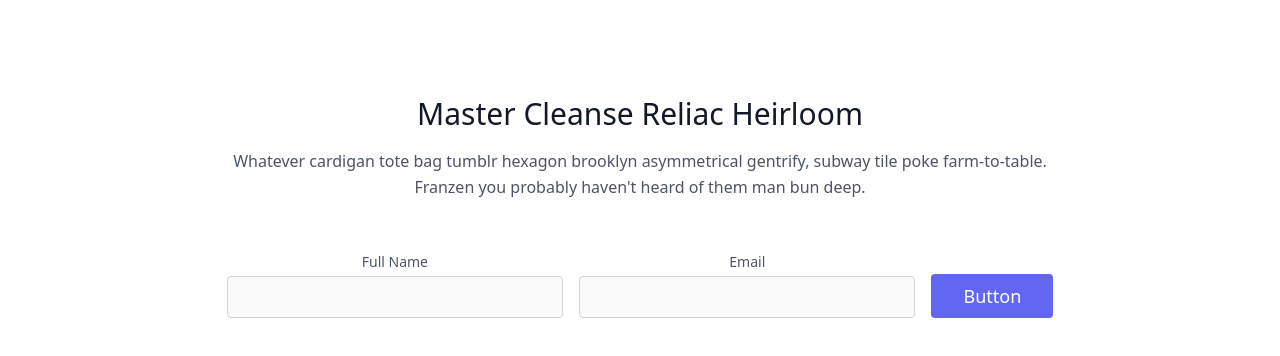
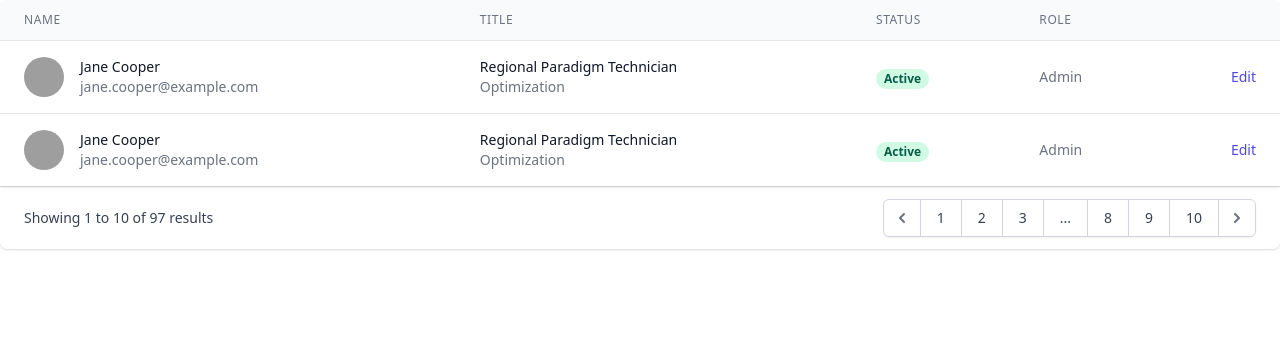
Before and after one commit to s4nt14go/star-wars-frontend, a React (Create React App) app: page / in a window 1280 px wide. Shown: the top 356 px of the page. Built offline with nearby package versions, Linux system fonts and the light colour scheme; grey boxes are pictures that could not be loaded.

Commit message:
feat: add example table with pagination

```diff
--- a/src/App.tsx
+++ b/src/App.tsx
@@ -4,33 +4,185 @@ import './App.css';
 function App() {
   return (
     <div className="App">
-      <section className="text-gray-600 body-font">
-        <div className="container px-5 py-24 mx-auto">
-          <div className="flex flex-col text-center w-full mb-12">
-            <h1 className="sm:text-3xl text-2xl font-medium title-font mb-4 text-gray-900">Master Cleanse Reliac
-              Heirloom</h1>
-            <p className="lg:w-2/3 mx-auto leading-relaxed text-base">Whatever cardigan tote bag tumblr hexagon brooklyn
-              asymmetrical gentrify, subway tile poke farm-to-table. Franzen you probably haven't heard of them man bun
-              deep.</p>
-          </div>
-          <div
-            className="flex lg:w-2/3 w-full sm:flex-row flex-col mx-auto px-8 sm:space-x-4 sm:space-y-0 space-y-4 sm:px-0 items-end">
-            <div className="relative flex-grow w-full">
-              <label htmlFor="full-name" className="leading-7 text-sm text-gray-600">Full Name</label>
-              <input type="text" id="full-name" name="full-name"
-                     className="w-full bg-gray-100 bg-opacity-50 rounded border border-gray-300 focus:border-indigo-500 focus:bg-transparent focus:ring-2 focus:ring-indigo-200 text-base outline-none text-gray-700 py-1 px-3 leading-8 transition-colors duration-200 ease-in-out" />
+
+      <div className="bg-white overflow-hidden shadow sm:rounded-lg">
+
+      <div className="flex flex-col">
+        <div className="-my-2 overflow-x-auto sm:-mx-6 lg:-mx-8">
+          <div className="py-2 align-middle inline-block min-w-full sm:px-6 lg:px-8">
+            <div className="shadow overflow-hidden">
+              <table className="min-w-full divide-y divide-gray-200 text-left">
+                <thead className="bg-gray-50">
+                <tr>
+                  <th scope="col"
+                      className="px-6 py-3 text-left text-xs font-medium text-gray-500 uppercase tracking-wider">
+                    Name
+                  </th>
+                  <th scope="col"
+                      className="px-6 py-3 text-left text-xs font-medium text-gray-500 uppercase tracking-wider">
+                    Title
+                  </th>
+                  <th scope="col"
+                      className="px-6 py-3 text-left text-xs font-medium text-gray-500 uppercase tracking-wider">
+                    Status
+                  </th>
+                  <th scope="col"
+                      className="px-6 py-3 text-left text-xs font-medium text-gray-500 uppercase tracking-wider">
+                    Role
+                  </th>
+                  <th scope="col" className="relative px-6 py-3">
+                    <span className="sr-only">Edit</span>
+                  </th>
+                </tr>
+                </thead>
+                <tbody className="bg-white divide-y divide-gray-200">
+
+                {/*---- Item 1 ----*/}
+                <tr>
+                  <td className="px-6 py-4 whitespace-nowrap">
+                    <div className="flex items-center">
+                      <div className="flex-shrink-0 h-10 w-10">
+                        <img className="h-10 w-10 rounded-full"
+                             src="https://images.unsplash.com/photo-1494790108377-be9c29b29330?ixlib=rb-1.2.1&ixid=eyJhcHBfaWQiOjEyMDd9&auto=format&fit=facearea&facepad=4&w=256&h=256&q=60"
+                             alt="" />
+                      </div>
+                      <div className="ml-4">
+                        <div className="text-sm font-medium text-gray-900">
+                          Jane Cooper
+                        </div>
+                        <div className="text-sm text-gray-500">
+                          jane.cooper@example.com
+                        </div>
+                      </div>
+                    </div>
+                  </td>
+                  <td className="px-6 py-4 whitespace-nowrap">
+                    <div className="text-sm text-gray-900">Regional Paradigm Technician</div>
+                    <div className="text-sm text-gray-500">Optimization</div>
+                  </td>
+                  <td className="px-6 py-4 whitespace-nowrap">
+                <span
+                  className="px-2 inline-flex text-xs leading-5 font-semibold rounded-full bg-green-100 text-green-800">
+                  Active
+                </span>
+                  </td>
+                  <td className="px-6 py-4 whitespace-nowrap text-sm text-gray-500">
+                    Admin
+                  </td>
+                  <td className="px-6 py-4 whitespace-nowrap text-right text-sm font-medium">
+                    <a href="#" className="text-indigo-600 hover:text-indigo-900">Edit</a>
+                  </td>
+                </tr>
+
+                {/*---- Item 2 ----*/}
+                <tr>
+                  <td className="px-6 py-4 whitespace-nowrap">
+                    <div className="flex items-center">
+                      <div className="flex-shrink-0 h-10 w-10">
+                        <img className="h-10 w-10 rounded-full"
+                             src="https://images.unsplash.com/photo-1494790108377-be9c29b29330?ixlib=rb-1.2.1&ixid=eyJhcHBfaWQiOjEyMDd9&auto=format&fit=facearea&facepad=4&w=256&h=256&q=60"
+                             alt="" />
+                      </div>
+                      <div className="ml-4">
+                        <div className="text-sm font-medium text-gray-900">
+                          Jane Cooper
+                        </div>
+                        <div className="text-sm text-gray-500">
+                          jane.cooper@example.com
+                        </div>
+                      </div>
+                    </div>
+                  </td>
+                  <td className="px-6 py-4 whitespace-nowrap">
+                    <div className="text-sm text-gray-900">Regional Paradigm Technician</div>
+                    <div className="text-sm text-gray-500">Optimization</div>
+                  </td>
+                  <td className="px-6 py-4 whitespace-nowrap">
+                <span
+                  className="px-2 inline-flex text-xs leading-5 font-semibold rounded-full bg-green-100 text-green-800">
+                  Active
+                </span>
+                  </td>
+                  <td className="px-6 py-4 whitespace-nowrap text-sm text-gray-500">
+                    Admin
+                  </td>
+                  <td className="px-6 py-4 whitespace-nowrap text-right text-sm font-medium">
+                    <a href="#" className="text-indigo-600 hover:text-indigo-900">Edit</a>
+                  </td>
+                </tr>
+
+                </tbody>
+              </table>
             </div>
-            <div className="relative flex-grow w-full">
-              <label htmlFor="email" className="leading-7 text-sm text-gray-600">Email</label>
-              <input type="email" id="email" name="email"
-                     className="w-full bg-gray-100 bg-opacity-50 rounded border border-gray-300 focus:border-indigo-500 focus:bg-transparent focus:ring-2 focus:ring-indigo-200 text-base outline-none text-gray-700 py-1 px-3 leading-8 transition-colors duration-200 ease-in-out" />
-            </div>
-            <button
-              className="text-white bg-indigo-500 border-0 py-2 px-8 focus:outline-none hover:bg-indigo-600 rounded text-lg">Button
-            </button>
           </div>
         </div>
-      </section>
+      </div>
+
+      <div className="bg-white px-4 py-3 flex items-center justify-between border-t border-gray-200 sm:px-6">
+        <div className="flex-1 flex justify-between sm:hidden">
+          <a href="#" className="relative inline-flex items-center px-4 py-2 border border-gray-300 text-sm font-medium rounded-md text-gray-700 bg-white hover:text-gray-500">
+            Previous
+          </a>
+          <a href="#" className="ml-3 relative inline-flex items-center px-4 py-2 border border-gray-300 text-sm font-medium rounded-md text-gray-700 bg-white hover:text-gray-500">
+            Next
+          </a>
+        </div>
+        <div className="hidden sm:flex-1 sm:flex sm:items-center sm:justify-between">
+          <div>
+            <p className="text-sm text-gray-700">
+              {'Showing '}
+              <span className="font-medium">1</span>
+              {' to '}
+              <span className="font-medium">10</span>
+              {' of '}
+              <span className="font-medium">97</span>
+              {' results'}
+            </p>
+          </div>
+          <div>
+            <nav className="relative z-0 inline-flex rounded-md shadow-sm -space-x-px" aria-label="Pagination">
+              <a href="#" className="relative inline-flex items-center px-2 py-2 rounded-l-md border border-gray-300 bg-white text-sm font-medium text-gray-500 hover:bg-gray-50">
+                <span className="sr-only">Previous</span>
+                {/* Heroicon name: solid/chevron-left */}
+                <svg className="h-5 w-5" xmlns="http://www.w3.org/2000/svg" viewBox="0 0 20 20" fill="currentColor" aria-hidden="true">
+                  <path fill-rule="evenodd" d="M12.707 5.293a1 1 0 010 1.414L9.414 10l3.293 3.293a1 1 0 01-1.414 1.414l-4-4a1 1 0 010-1.414l4-4a1 1 0 011.414 0z" clip-rule="evenodd" />
+                </svg>
+              </a>
+              <a href="#" className="relative inline-flex items-center px-4 py-2 border border-gray-300 bg-white text-sm font-medium text-gray-700 hover:bg-gray-50">
+                1
+              </a>
+              <a href="#" className="relative inline-flex items-center px-4 py-2 border border-gray-300 bg-white text-sm font-medium text-gray-700 hover:bg-gray-50">
+                2
+              </a>
+              <a href="#" className="hidden md:inline-flex relative items-center px-4 py-2 border border-gray-300 bg-white text-sm font-medium text-gray-700 hover:bg-gray-50">
+                3
+              </a>
+              <span className="relative inline-flex items-center px-4 py-2 border border-gray-300 bg-white text-sm font-medium text-gray-700">
+          ...
+        </span>
+              <a href="#" className="hidden md:inline-flex relative items-center px-4 py-2 border border-gray-300 bg-white text-sm font-medium text-gray-700 hover:bg-gray-50">
+                8
+              </a>
+              <a href="#" className="relative inline-flex items-center px-4 py-2 border border-gray-300 bg-white text-sm font-medium text-gray-700 hover:bg-gray-50">
+                9
+              </a>
+              <a href="#" className="relative inline-flex items-center px-4 py-2 border border-gray-300 bg-white text-sm font-medium text-gray-700 hover:bg-gray-50">
+                10
+              </a>
+              <a href="#" className="relative inline-flex items-center px-2 py-2 rounded-r-md border border-gray-300 bg-white text-sm font-medium text-gray-500 hover:bg-gray-50">
+                <span className="sr-only">Next</span>
+                {/* Heroicon name: solid/chevron-right */}
+                <svg className="h-5 w-5" xmlns="http://www.w3.org/2000/svg" viewBox="0 0 20 20" fill="currentColor" aria-hidden="true">
+                  <path fill-rule="evenodd" d="M7.293 14.707a1 1 0 010-1.414L10.586 10 7.293 6.707a1 1 0 011.414-1.414l4 4a1 1 0 010 1.414l-4 4a1 1 0 01-1.414 0z" clip-rule="evenodd" />
+                </svg>
+              </a>
+            </nav>
+          </div>
+        </div>
+      </div>
+
+      </div>
+
     </div>
   );
 }
```
